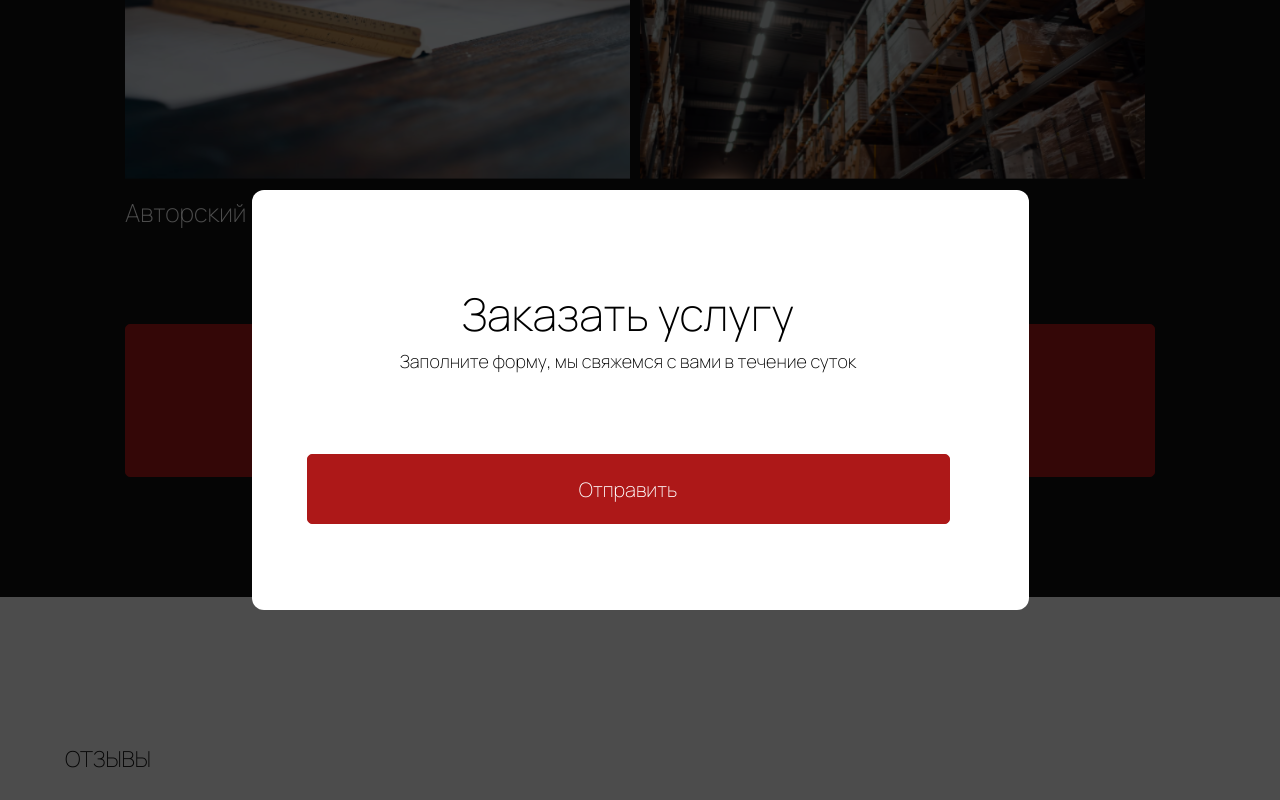
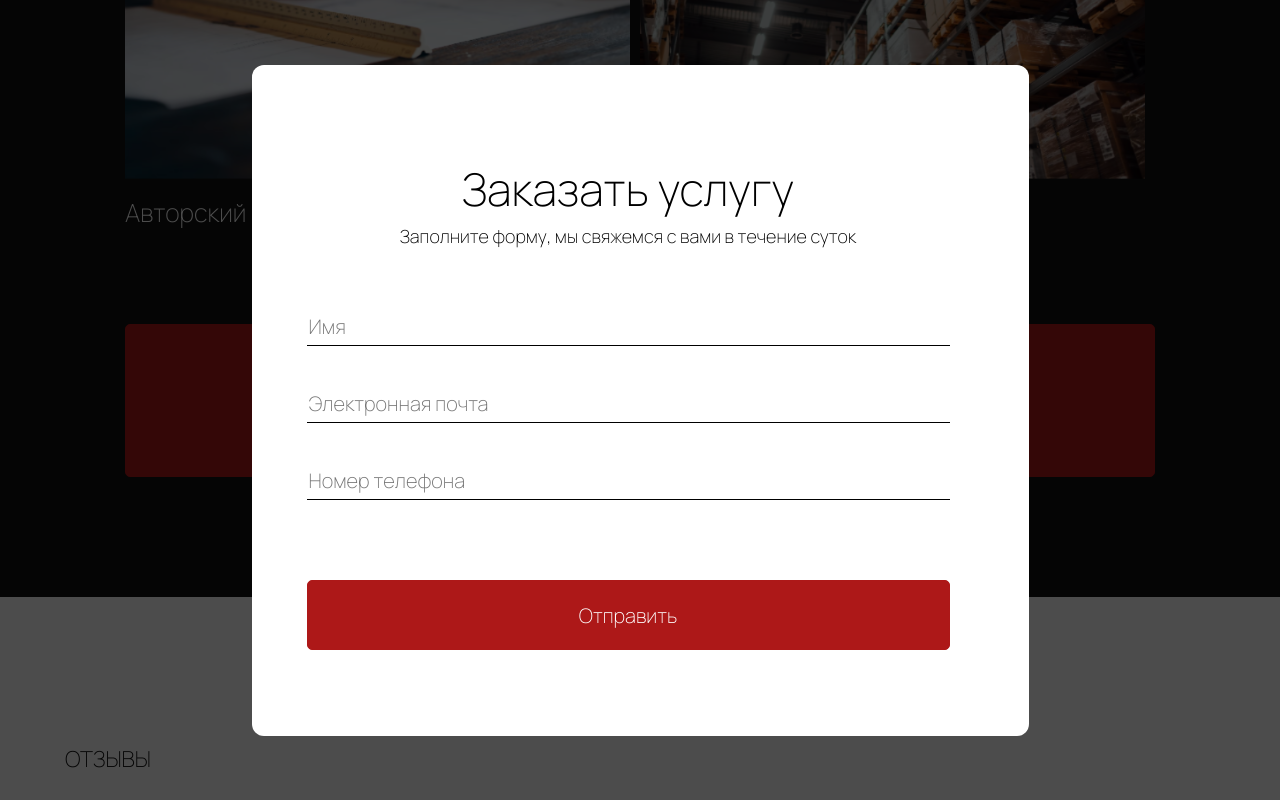
Before and after one commit to KILADELPHIA/metrika_landing, a plain HTML site: page index.html in a window 1280 px wide. Both pictures are taken after a click on the button "Заказать услугу". Shown: the part 4681-5481 px from the top of the page. Drawn offline with nearby package versions, Linux system fonts and the light colour scheme.

Commit message:
popup_ready_full

```diff
--- a/index.html
+++ b/index.html
@@ -51,6 +51,22 @@
                 <p class="popup__text popup__text-smaller">Заполните форму, мы свяжемся с вами в течение суток
                 </p>
                 <div class="popup__close-btn js-popup__close-btn"></div>
+                <div class="input__wrapper">
+                    <input
+                        type="text"
+                        class="input-popup"
+                        placeholder="Имя">
+
+                    <input
+                        type="text"
+                        class="input-popup"
+                        placeholder="Электронная почта">
+
+                    <input
+                        type="text"
+                        class="input-popup"
+                        placeholder="Номер телефона">
+                </div>
                 <button class="send-order__button">Отправить</button>
 
             </div>
--- a/styles/popup.css
+++ b/styles/popup.css
@@ -63,7 +63,7 @@
     padding-top: 4px;
     font-size: 18px;
     line-height: 25px;
-
+    margin-bottom: 60px;
 }
 
 .send-order__button {
@@ -90,6 +90,24 @@
     color: white;
 }
 
+.input__wrapper {
+    display: flex;
+    flex-direction: column;
+
+    row-gap: 40px;
+}
+
+.input-popup {
+    font-family: Manrope;
+    font-weight: 200;
+    font-size: 20px;
+    line-height: 34px;
+    outline: none;
+    box-sizing: border-box;
+
+    border: none;
+    border-bottom: 1px solid black;
+}
 
 @media (max-width: 960px) {
 
@@ -120,4 +138,9 @@
         line-height: 17px;
 
     }
+
+    .input-popup {
+        font-size: 14px;
+        line-height: 25px;
+    }
 }
```
